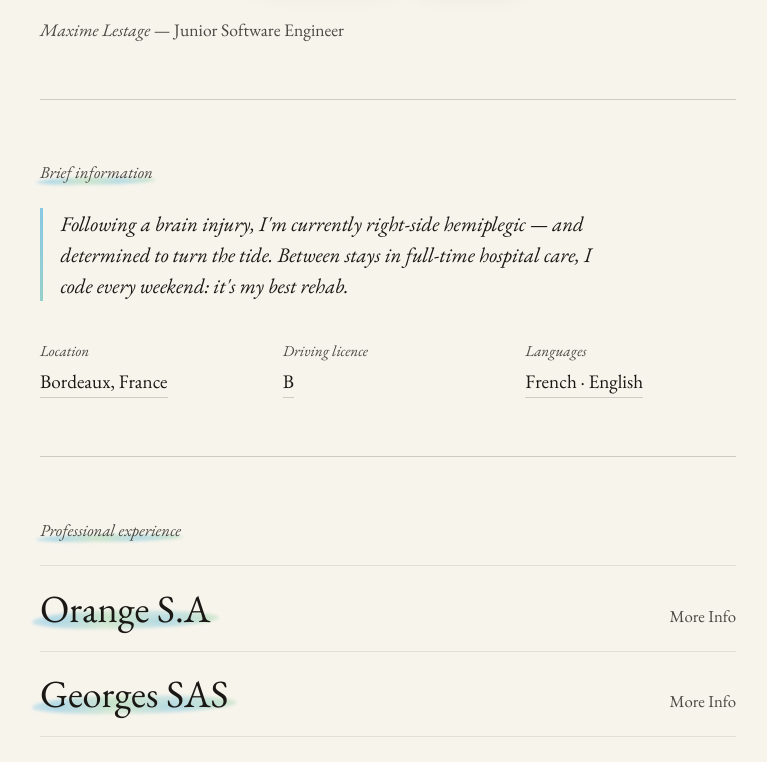
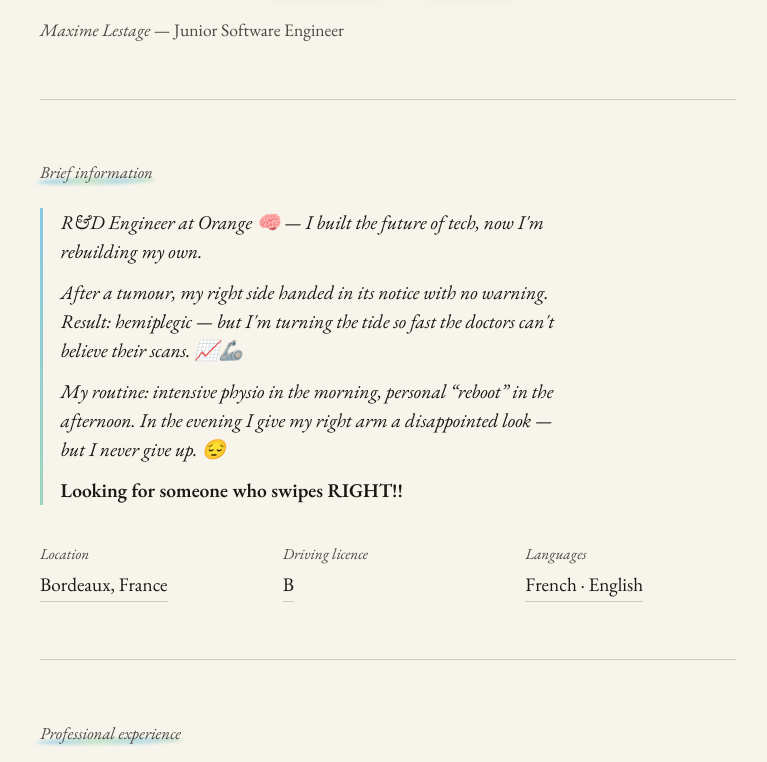
Before and after one commit to maxlestage/mon-cv, a React (Vite) app: page / in a window 1280 px wide. Shown: the part 798-1560 px from the top of the page, without its empty margins (252-1019 px from the left). Built offline with nearby package versions, Linux system fonts and the light colour scheme.

Commit message:
Expand personal note in Brief section
Replace the note with a multi-paragraph bilingual version with more
personality. The note field is now an array of paragraphs; the closing
line is emphasised as a punchline.

```diff
--- a/src/App.tsx
+++ b/src/App.tsx
@@ -102,7 +102,13 @@ export default function App() {
 
         <section className="section" id="about" aria-label={brief[locale]}>
           <h2>{brief[locale]}</h2>
-          {cvData.note && <p className="brief-note">{cvData.note[locale]}</p>}
+          {cvData.note && (
+            <div className="brief-note">
+              {cvData.note.map((p, i) => (
+                <p key={i}>{p[locale]}</p>
+              ))}
+            </div>
+          )}
           <ul className="meta-grid">
             {cvData.contacts
               .filter((c) => !c.href)
--- a/src/cv-data.ts
+++ b/src/cv-data.ts
@@ -23,10 +23,24 @@ export const cvData: CVData = {
     en: "Junior software engineer passionate about new technologies. I enjoy building web and mobile applications, from back-end to front-end. Favorite stack: Rust, Node.js, React.js.",
   },
 
-  note: {
-    fr: "À la suite d'une lésion cérébrale, je suis pour le moment hémiplégique du côté droit — et bien décidé à inverser la tendance. Entre deux retours d'hospitalisation complète, je code chaque week-end : c'est ma meilleure rééducation.",
-    en: "Following a brain injury, I'm currently right-side hemiplegic — and determined to turn the tide. Between stays in full-time hospital care, I code every weekend: it's my best rehab.",
-  },
+  note: [
+    {
+      fr: "Ingénieur R&D chez Orange 🧠 — j'ai construit le futur de la tech, maintenant je reconstruis le mien.",
+      en: "R&D Engineer at Orange 🧠 — I built the future of tech, now I'm rebuilding my own.",
+    },
+    {
+      fr: "Suite à une tumeur, mon côté droit a posé sa dem' sans préavis. Résultat : hémiplégique, mais j'inverse la tendance si vite que les médecins n'en croient pas leurs scanners. 📈🦾",
+      en: "After a tumour, my right side handed in its notice with no warning. Result: hemiplegic — but I'm turning the tide so fast the doctors can't believe their scans. 📈🦾",
+    },
+    {
+      fr: "Mon quotidien : kiné intensive le matin et « reboot » personnel l'après-midi. Le soir, je regarde mon bras droit d'un air déçu, mais je ne lâche rien. 😔",
+      en: "My routine: intensive physio in the morning, personal “reboot” in the afternoon. In the evening I give my right arm a disappointed look — but I never give up. 😔",
+    },
+    {
+      fr: "Je cherche quelqu'un qui swipe à DROITE !!",
+      en: "Looking for someone who swipes RIGHT!!",
+    },
+  ],
 
   contacts: [
     {
--- a/src/styles.css
+++ b/src/styles.css
@@ -349,16 +349,25 @@ em {
   color: var(--muted);
 }
 .brief-note {
-  font-family: var(--serif);
-  font-style: italic;
-  font-size: clamp(1.08rem, 2.6vw, 1.3rem);
-  line-height: 1.5;
-  color: var(--ink);
-  max-width: 56ch;
+  max-width: 58ch;
   margin-bottom: clamp(1.6rem, 4.5vw, 2.4rem);
   padding-left: 1.1rem;
   border-left: 3px solid transparent;
   border-image: linear-gradient(170deg, #87c8e4, #a6d8af) 1;
+}
+.brief-note p {
+  font-family: var(--serif);
+  font-style: italic;
+  font-size: clamp(1.04rem, 2.5vw, 1.22rem);
+  line-height: 1.5;
+  color: var(--ink);
+}
+.brief-note p + p {
+  margin-top: 0.7rem;
+}
+.brief-note p:last-child {
+  font-style: normal;
+  font-weight: 600;
 }
 
 /* Expandable rows ------------------------------------------ */
@@ -739,13 +748,18 @@ em {
   }
 
   .brief-note {
-    font-size: 7.6pt;
-    color: #000;
     max-width: none;
     margin-bottom: 2mm;
     padding-left: 2mm;
     border-left: 0.6pt solid #000;
     border-image: none;
+  }
+  .brief-note p {
+    font-size: 7.6pt;
+    color: #000;
+  }
+  .brief-note p + p {
+    margin-top: 1mm;
   }
 
   .meta-grid {
--- a/src/types.ts
+++ b/src/types.ts
@@ -58,8 +58,8 @@ export interface CVData {
   photo?: string;
   title: Localized;
   summary: Localized;
-  /** Note personnelle affichée dans la section « En bref ». Optionnel. */
-  note?: Localized;
+  /** Note personnelle (un paragraphe par entrée) affichée dans « En bref ». Optionnel. */
+  note?: Localized[];
   contacts: ContactLink[];
   experiences: ExperienceItem[];
   otherExperiences: SimpleEntry[];
```
